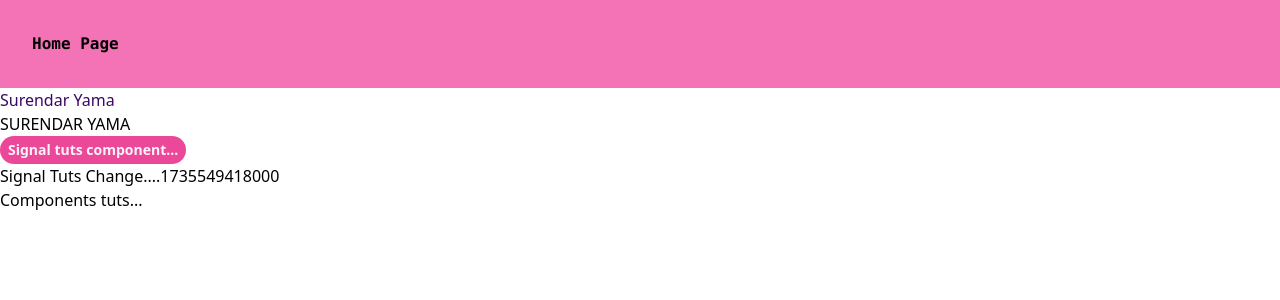
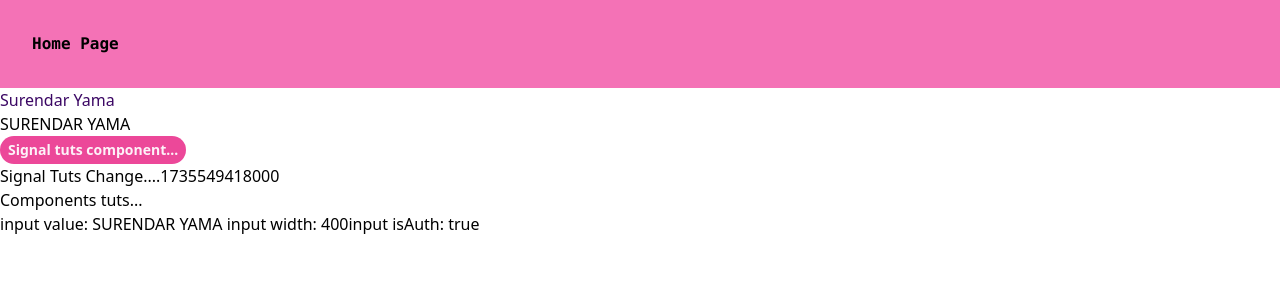
Before and after one commit to SurendarYama/learn-angular-19, an Angular app: page / in a window 1280 px wide. Shown: the top 300 px of the page. Built offline with nearby package versions, Linux system fonts and the light colour scheme.

Commit message:
Components  ->  inputs  ->  input aliases done

```diff
--- a/src/app/pages/home/home.component.html
+++ b/src/app/pages/home/home.component.html
@@ -3,4 +3,8 @@
 <div>{{ name_uppercase() }}</div>
 
 <app-signal-tuts />
-<app-components-tuts />
+<app-components-tuts
+  [name]="' Surendar Yama '"
+  [width]="400"
+  [isAuth]="'yes'"
+/>
--- a/src/app/shared/components/components-tuts/components-tuts.component.html
+++ b/src/app/shared/components/components-tuts/components-tuts.component.html
@@ -1,4 +1,7 @@
 <h1 class="components-tuts-heading">Components tuts...</h1>
+<span>input value: {{ value() }}</span>
+<span>input width: {{ width() }}</span>
+<span>input isAuth: {{ isAuth() }}</span>
 
 <style>
   .components-tuts-heading {
--- a/src/app/shared/components/components-tuts/components-tuts.component.ts
+++ b/src/app/shared/components/components-tuts/components-tuts.component.ts
@@ -1,7 +1,24 @@
-import { Component } from "@angular/core";
+import {
+  booleanAttribute,
+  Component,
+  input,
+  numberAttribute,
+} from "@angular/core";
 
 @Component({
   selector: "app-components-tuts",
   templateUrl: "./components-tuts.component.html",
 })
-export class ComponentsTutsComponent {}
+export class ComponentsTutsComponent {
+  value = input("", {
+    alias: "name",
+    transform: (value: string | undefined): string =>
+      value?.toUpperCase() ?? "",
+  });
+
+  width = input(0, {
+    transform: numberAttribute,
+  });
+
+  isAuth = input(false, { transform: booleanAttribute });
+}
```
